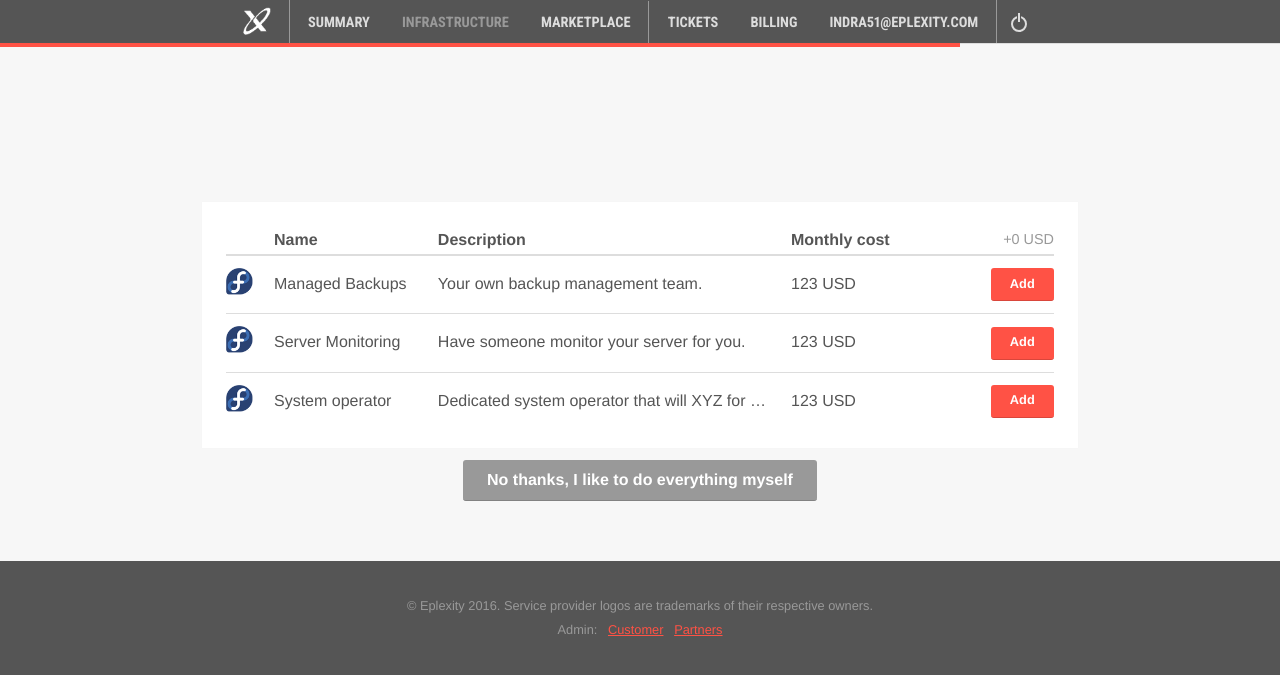
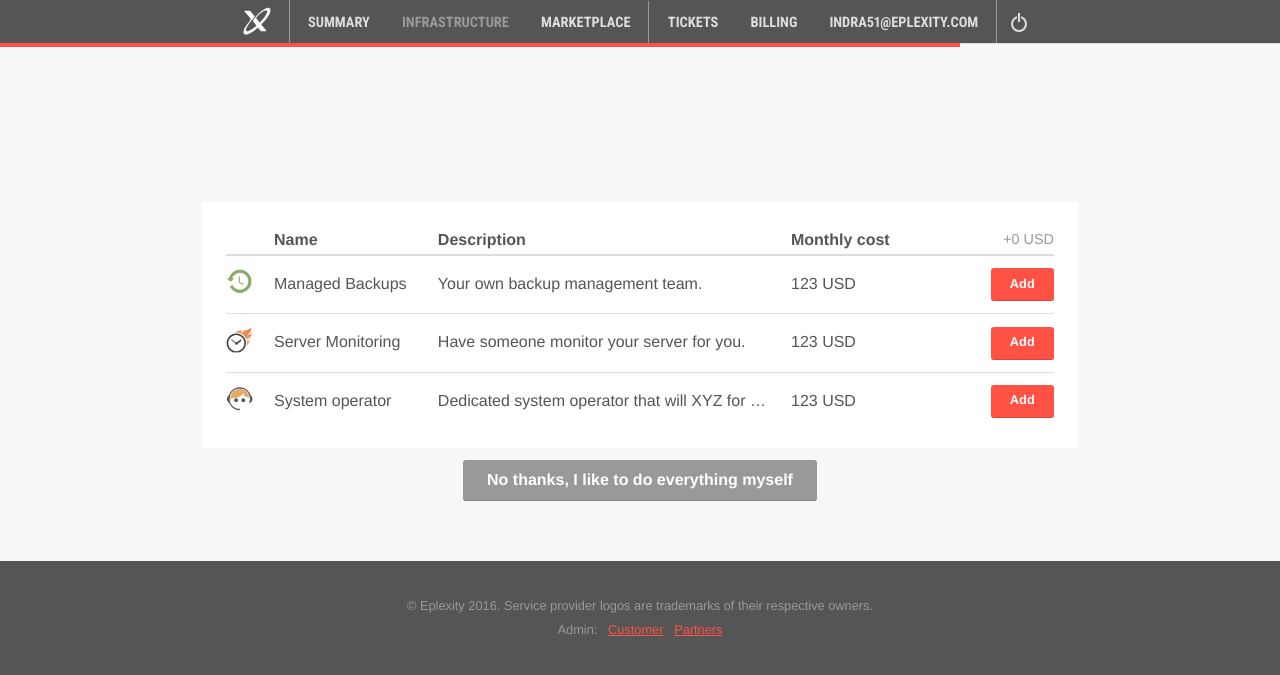
Before and after one commit to fairheadcreative/eplexity, a Jekyll site: the page built from infrastructure-add-step4.html, in a window 1280 px wide. Shown: the top 675 px of the page. Built offline with Jekyll 4.4.1, drawn with Linux system fonts in a browser that asks for light colours.

Commit message:
Added Marketplace Product icons

```diff
--- a/_sass/layout/_icons.scss
+++ b/_sass/layout/_icons.scss
@@ -43,7 +43,8 @@
   $platforms: factionbloc, amazonaws, vmwareblock, softlayer;
   $apps: rubyonrails, wordpress, nodejs, phpmyadmin, redis, centros, mongodb, mssqlserver, mysql, nginx;
   $distros: ubuntu, freebsd, fedora;
-  $others: billing-pdf, trash, size-1, size-2, size-3, size-4, size-5, firewall, gateway, info, lb, star-off, star-on, vpn, title-edit, market-deployment, market-available;
+  $others: billing-pdf, trash, size-1, size-2, size-3, size-4, size-5, firewall, gateway, info, lb, star-off, star-on, vpn, title-edit;
+  $markets: deployment, available, product-sysops, product-backups, product-monitoring;
 
   @each $platform in $platforms {
     &.icon-platform-#{$platform} {
@@ -68,6 +69,12 @@
       background-image: url('../images/icon-#{$other}.png');
     }
   }
+
+  @each $market in $markets {
+    &.icon-market-#{$market} {
+      background-image: url('../images/icon-market-#{$market}.png');
+    }
+  }
 }
 
 .label {
--- a/infrastructure-add-step4.html
+++ b/infrastructure-add-step4.html
@@ -18,7 +18,7 @@ class: infrastructure section
       </ul>
 
       <div class="row">
-        <div class="span-3 push-2" data-title="Name"><span class="icon icon-distro-fedora"></span>Managed Backups</div>
+        <div class="span-3 push-2" data-title="Name"><span class="icon icon-market-product-backups"></span>Managed Backups</div>
         <div class="span-5" data-title="Description">Your own backup management team.</div>
         <div class="span-2 value" data-details="value" data-title="Monthly cost">123 USD</div>
         <div class="span-2 txt-right">
@@ -27,7 +27,7 @@ class: infrastructure section
       </div>
 
       <div class="row">
-        <div class="span-3 push-2" data-title="Name"><span class="icon icon-distro-fedora"></span>Server Monitoring</div>
+        <div class="span-3 push-2" data-title="Name"><span class="icon icon-market-product-monitoring"></span>Server Monitoring</div>
         <div class="span-5" data-title="Description">Have someone monitor your server for you.</div>
         <div class="span-2 value" data-details="value" data-title="Monthly cost">123 USD</div>
         <div class="span-2 txt-right">
@@ -36,7 +36,7 @@ class: infrastructure section
       </div>
 
       <div class="row">
-        <div class="span-3 push-2" data-title="Name"><span class="icon icon-distro-fedora"></span>System operator</div>
+        <div class="span-3 push-2" data-title="Name"><span class="icon icon-market-product-sysops"></span>System operator</div>
         <div class="span-5" data-title="Description">Dedicated system operator that will XYZ for you.</div>
         <div class="span-2 value" data-details="value" data-title="Monthly cost">123 USD</div>
         <div class="span-2 txt-right">
```
